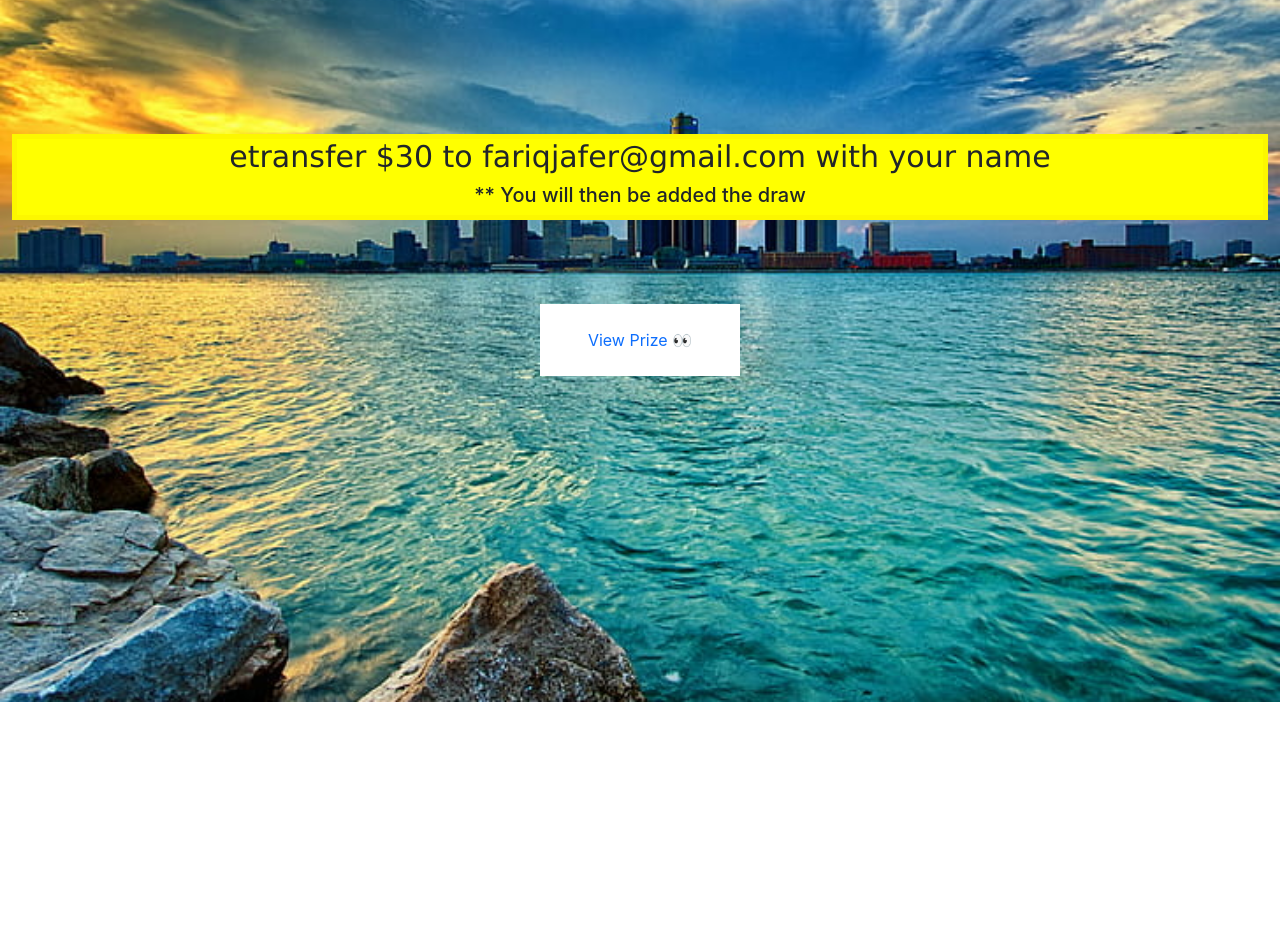
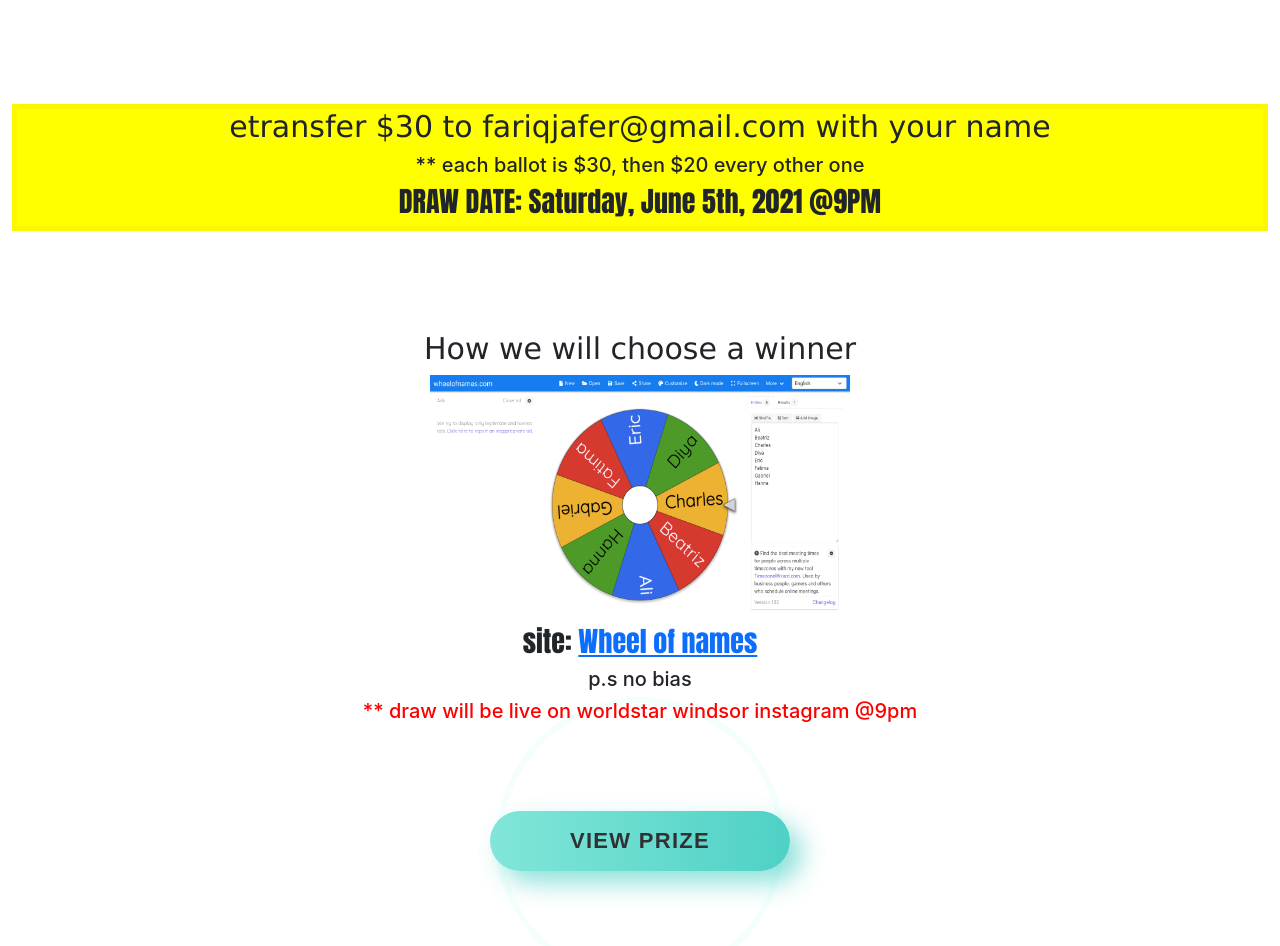
Before and after one commit to ttmgs/Giveaway, a React (Create React App) app: page /enter in a window 1280 px wide. Shown: the part 180-1126 px from the top of the page. Before the commit the page ends 800 px from the top, so only its background shows below. Built offline with nearby package versions, Linux system fonts and the light colour scheme.

Commit message:
animated button added and linked to /prizes

```diff
--- a/src/App.js
+++ b/src/App.js
@@ -11,7 +11,7 @@ function App() {
 
     <Router>
    <Nav />
-   <Route exact path="/" component={Home} />
+   <Route exact path="/Giveaway" component={Home} />
    <Route exact path="/enter" component={Enter} />
    <Route exact path="/prizes" component={Prizes} />
    <Route exact path="/contact" component={Contact} />
--- a/src/components/enter/enter.js
+++ b/src/components/enter/enter.js
@@ -1,10 +1,11 @@
 import React from "react";
 import "../styles/enter.css";
 import { Link, useLocation } from "react-router-dom";
-
+import screenshot from '../images/names.png';
 
 const Enter = () => {
   const location = useLocation();
+
 
   return (
     <div>
@@ -15,12 +16,19 @@ const Enter = () => {
             <h1>
               etransfer $30 to fariqjafer@gmail.com with your name
             </h1>
-            <h5>** You will then be added the draw</h5>
+            <h5>** each ballot is $30, then $20 every other one</h5>
+            <h3>DRAW DATE: Saturday, June 5th, 2021 @9PM</h3>
           </div>
-
-          <div id="btnBox">
-            <button class="button button5">
-              <Link
+<div id="how">
+  <h1>How we will choose a winner</h1>
+<img src={screenshot} alt='yo' style={{width: "420px", height: "250px"}}></img>
+<h3>site: <a href="https://wheelofnames.com/">Wheel of names</a> </h3>
+<h5>p.s no bias </h5>
+<h5 id="red">** draw will be live on worldstar windsor instagram @9pm</h5>
+</div>
+<div id="btnBox">
+<div class="wrap">
+<Link
                 to="/prizes"
                 className={
                   location.pathname === "/prizes"
@@ -28,10 +36,14 @@ const Enter = () => {
                     : "nav-link"
                 }
               >
-                View Prize 👀
+
+  <button class="button">
+  View Prize
+              </button>
               </Link>
-            </button>
-          </div>
+
+</div>
+</div>
         </div>
       </div>
 
--- a/src/components/footer/footer.js
+++ b/src/components/footer/footer.js
@@ -3,10 +3,13 @@ import "../styles/footer.css";
 
 const Footer = () => {
   return(
-
+<div>
 <div class="footer">
   Sponsered by Windsor El-Chapo, Hoodboy & Worldstar Windsor
-  About the developer
+</div>
+<div id="me">
+About the developer
+</div>
 </div>
   )
 }
--- a/src/components/home/home.js
+++ b/src/components/home/home.js
@@ -9,15 +9,12 @@ const Home = () => {
 
   return(
     <div>
+      <div id="wallpaperone">
     <div class="container">
       <div id="title">
-          <h1 id="h1"> OFFICIAL WINDSOR GIVEAWAYS 🎁</h1>
+          <h1 id="h1">  WINDSOR GIVEAWAYS🎁</h1>
+
           </div>
-
-<div id="description">
-<h4>Dont leave yet... you havent seen the prize!</h4>
-
-</div>
 
 
 
@@ -36,6 +33,13 @@ className={
 
     click here</Link> on how to enter </h3>
 </div>
+
+<div id="description">
+<h4>Dont leave yet... you havent seen the prize!👀</h4>
+
+</div>
+
+</div>
 </div>
 <Footer />
 </div>
--- a/src/components/nav/nav.js
+++ b/src/components/nav/nav.js
@@ -19,11 +19,11 @@ function myFunction() {
 return(
 
 <div class="topnav" id="myTopnav">
-  <a href="/" class="active">
+  <a href="/Giveaway" class="active">
   <Link
-to="/"
+to="/Giveaway"
 className={
-  location.pathname === "/"
+  location.pathname === "/Giveaway"
     ? "nav-link active"
     : "nav-link"
 }
--- a/src/components/styles/enter.css
+++ b/src/components/styles/enter.css
@@ -12,43 +12,119 @@ h2 {
 
 #box {
   text-align: center;
-  margin-top: 150px;
+  margin-top: 120px;
   border: 5px solid rgb(252, 247, 0);
   background-color: yellow;
 }
 
-.button5 {
-  background-color: rgb(139, 128, 128);
-  color: rgb(255, 255, 255);
-  border: 2px solid #ffbaba;
+
+/* button */
+.wrap {
+  height: 100%;
+  display: flex;
+  align-items: center;
+  justify-content: center;
 }
 
-.button5:hover {
-  background-color: #ffffff;
-  color: white;
+.button {
+  min-width: 300px;
+  min-height: 60px;
+  font-family: 'Nunito', sans-serif;
+  font-size: 22px;
+  text-transform: uppercase;
+  letter-spacing: 1.3px;
+  font-weight: 700;
+  color: #313133;
+  background: #4FD1C5;
+background: linear-gradient(90deg, rgba(129,230,217,1) 0%, rgba(79,209,197,1) 100%);
+  border: none;
+  border-radius: 1000px;
+  box-shadow: 12px 12px 24px rgba(79,209,197,.64);
+  transition: all 0.3s ease-in-out 0s;
+  cursor: pointer;
+  outline: none;
+  position: relative;
+  padding: 10px;
+  }
+
+button::before {
+content: '';
+  border-radius: 1000px;
+  min-width: calc(300px + 12px);
+  min-height: calc(60px + 12px);
+  border: 6px solid #00FFCB;
+  box-shadow: 0 0 60px rgba(0,255,203,.64);
+  position: absolute;
+  top: 50%;
+  left: 50%;
+  transform: translate(-50%, -50%);
+  opacity: 0;
+  transition: all .3s ease-in-out 0s;
 }
-.button {
-  background-color: #ffffff; /* Green */
-  border: none;
-  color: rgb(196, 0, 0);
-  padding: 16px 32px;
-  text-align: center;
-  text-decoration: none;
-  display: inline-block;
-  font-size: 16px;
-  margin: 4px 2px;
-  transition-duration: 0.4s;
-  cursor: pointer;
+
+.button:hover, .button:focus {
+  color: #313133;
+  transform: translateY(-6px);
 }
+
+button:hover::before, button:focus::before {
+  opacity: 1;
+}
+
+button::after {
+  content: '';
+  width: 30px; height: 30px;
+  border-radius: 100%;
+  border: 6px solid #00FFCB;
+  position: absolute;
+  z-index: -1;
+  top: 50%;
+  left: 50%;
+  transform: translate(-50%, -50%);
+  animation: ring 1.5s infinite;
+}
+
+button:hover::after, button:focus::after {
+  animation: none;
+  display: none;
+}
+
+@keyframes ring {
+  0% {
+    width: 30px;
+    height: 30px;
+    opacity: 1;
+  }
+  100% {
+    width: 300px;
+    height: 300px;
+    opacity: 0;
+  }
+}
+
+
+
+
+
 
 #btnBox{
   margin-top: 80px;
 }
 
 #wallpaper {
-  background-image: url('../images/windosr.jpg');
+  /* background-image: url('../images/images.jpg'); */
   height: 100%;
-  position: fixed;
   width: 100%;
-  background-size: cover;
 }
+
+#how {
+  margin-top: 100px;
+}
+
+#screenshot {
+  background-image: url('../images/names.png');
+}
+
+#red{
+  color: red;
+}
--- a/src/components/styles/footer.css
+++ b/src/components/styles/footer.css
@@ -6,5 +6,5 @@
   background-color: rgb(201, 177, 177);
   color: rgb(0, 0, 0);
   text-align: center;
-  font-family: Georgia, 'Times New Roman', Times, serif;
+  font-family: 'Segoe UI', Tahoma, Geneva, Verdana, sans-serif;
 }
--- a/src/components/styles/home.css
+++ b/src/components/styles/home.css
@@ -7,18 +7,39 @@
 #title {
   text-align: center;
   margin-top: 70px;
-  border: 3px solid black;
+  /* border: 3px solid black; */
+  /* background-color: rgb(216, 214, 210); */
 }
 
 #h1 {
-  font-family: inherit;
+  font-family: monospace;
   font-size: 40px;
+  color: aliceblue;
 }
 
 #text {
-  margin-top: 100px;
+  margin-top: 180px;
+  border: 2px solid black;
+  background-color: wheat;
+  width: 170px;
+  height: 100px;
+  margin: auto;
+  width: 50%;
+  border: 3px solid rgb(255, 255, 255);
+  padding: 10px;
 }
 
 #description {
-  margin-top: 30px;
+  margin-top: 190px;
+  /* border: 2px solid black; */
+  background-color: rgb(255, 255, 255);
+  font-family: cursive;
 }
+
+#wallpaperone {
+  background-image: url('../images/view.jpg');
+  height: 100%;
+  position: fixed;
+  width: 100%;
+  text-align: center;
+}
```
Also changed, not shown: src/components/images/names.png (added), src/components/images/view.jpg (added).
